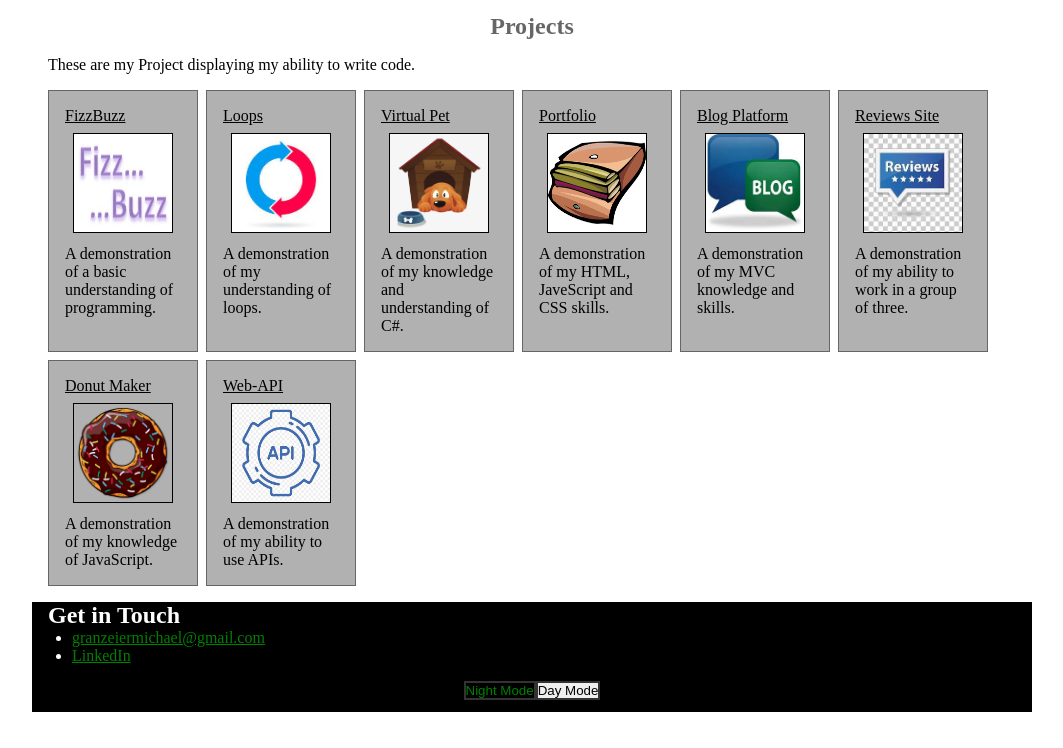
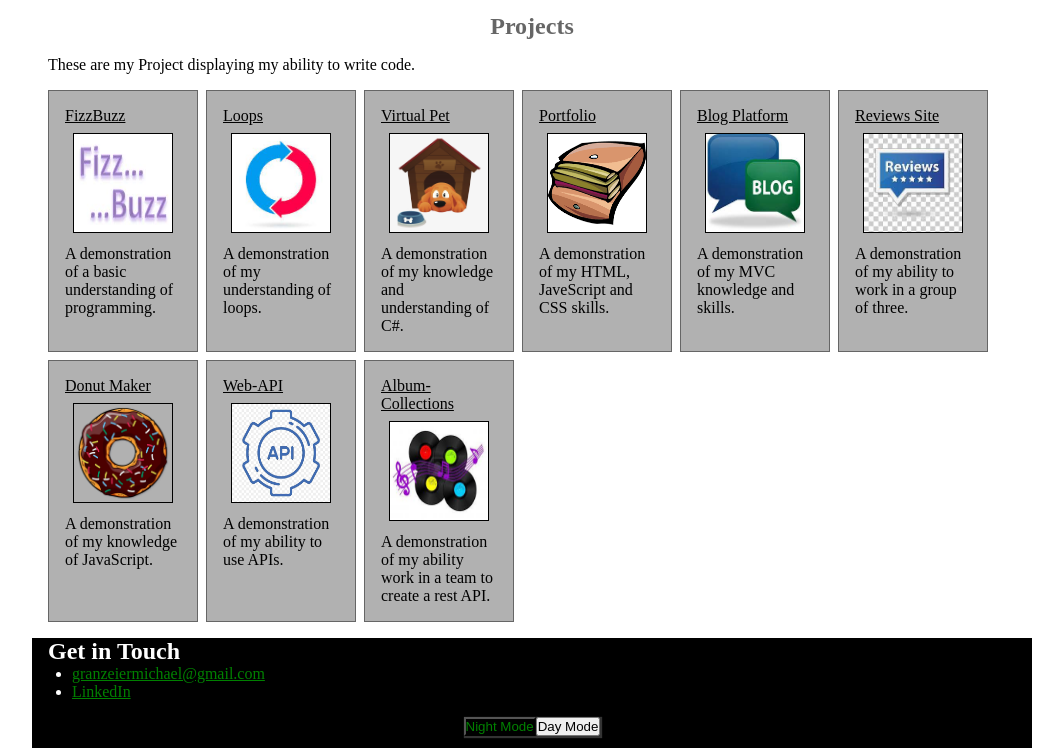
Before and after one commit to MichaelGranzeier/MichaelGranzeier.github.io, a plain HTML site: page index.html in a window 1280 px wide. Shown: the part 470-1218 px from the top of the page, without its empty margins (108-1171 px from the left). Before the commit the page ends 1182 px from the top, so only its background shows below. Drawn offline with Linux system fonts and the light colour scheme.

Commit message:
added album collection

```diff
--- a/css/style.css
+++ b/css/style.css
@@ -90,9 +90,19 @@ footer a:hover{
 #nav{
     color: green;
     background-color: #000;
+    box-shadow: 1px 1px 1px 1px #333;
+}
+
+#nav:hover{
+    box-shadow: 1px 1px 5px 1px red;
 }
 
 #nightMode,
 #dayMode{
-    border: 2px solid #333;
+    box-shadow: 1px 1px 1px 1px #333;
 }
+
+#nightMode:hover,
+#dayMode:hover{
+    box-shadow: 1px 1px 5px 1px red;
+}
--- a/index.html
+++ b/index.html
@@ -83,6 +83,11 @@
                     <img src="images\Web-API.jpg" alt="blue outline of a gear with api writen in the middle">
                     <p>A demonstration of my ability to use APIs.</p>
                 </article>
+                <article>
+                    <a href="https://github.com/2022-Summer-Cohort/m5-album-collections-blackshirts">Album-Collections</a>
+                    <img src="images\album collection.jpg" alt="four records with music notes in front">
+                    <p>A demonstration of my ability work in a team to create a rest API.</p>
+                </article>
             </div>
         </section>
     </main>
```
Also changed, not shown: images/album collection.jpg (added).
